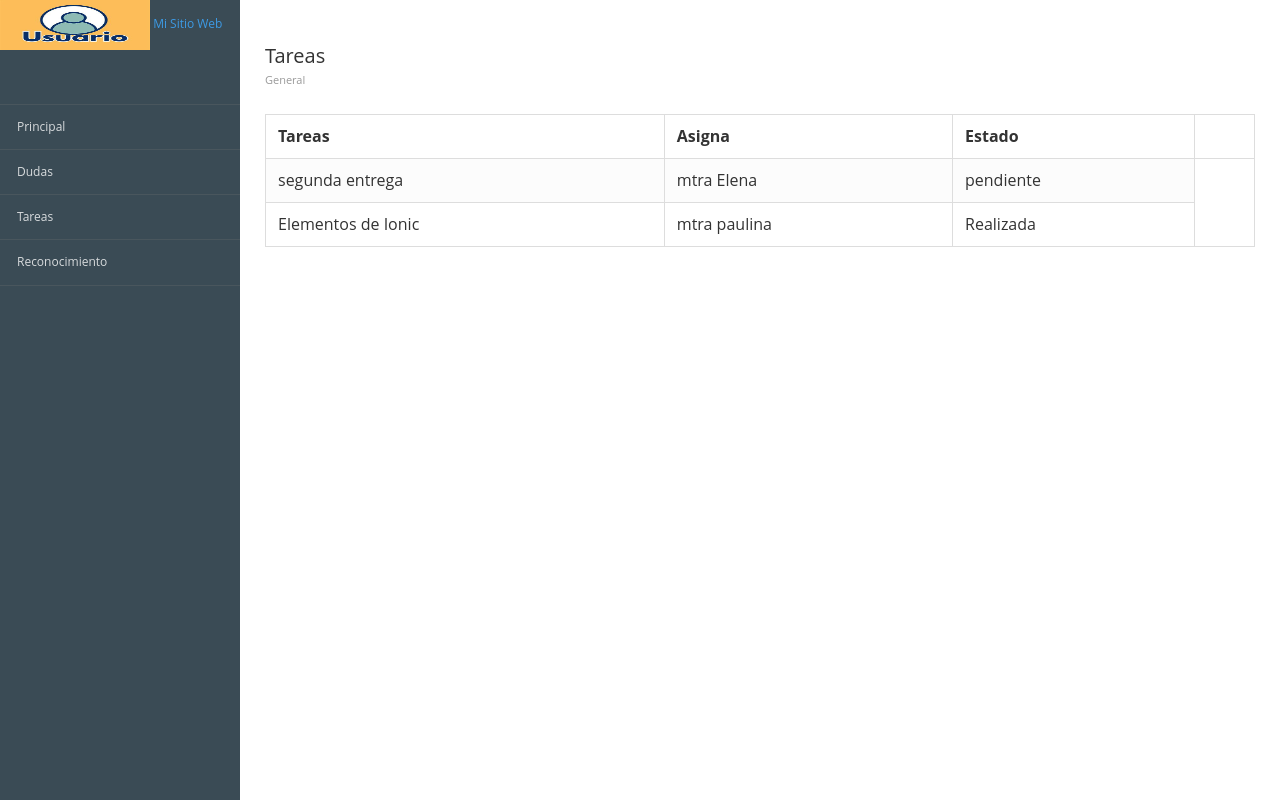
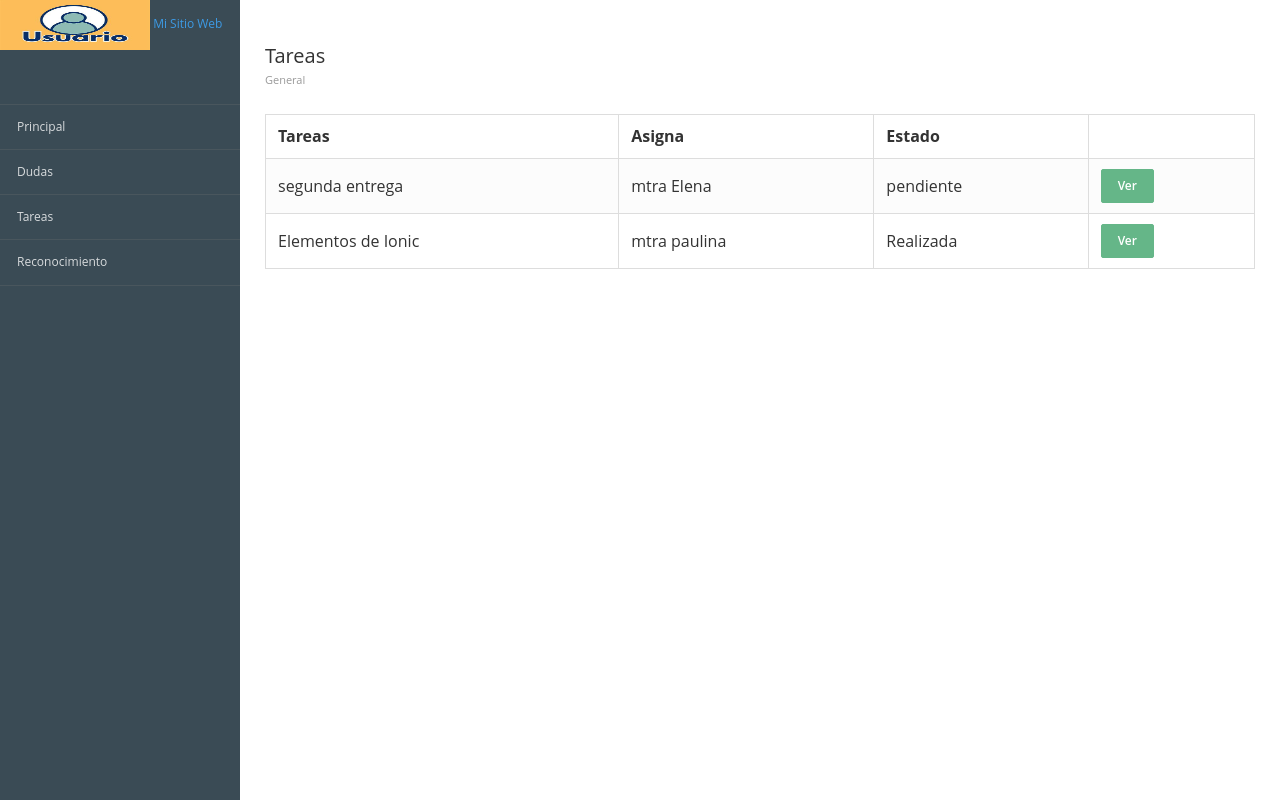
Before and after one commit to LuisMox-ctr/JardinDeNinos1, a Django app: page /tareas/ in a window 1280 px wide. Run offline with Django 5.2, Linux system fonts and the light colour scheme; some libraries are stand-ins or nearby versions.

Commit message:
boton "ver mas" en tareas

```diff
--- a/inicio/templates/inicio/tareas.html
+++ b/inicio/templates/inicio/tareas.html
@@ -29,11 +29,13 @@
             <td>segunda entrega </td>
             <td>mtra Elena</td>
             <td>pendiente</td>
+            <td><button class="btn btn-success">Ver</button></td>
         </tr>
         <tr>
             <td>Elementos de Ionic</td>
             <td>mtra paulina</td>
             <td>Realizada</td>
+            <td><button class="btn btn-success">Ver</button></td>
         </tr>
     </table>
 </div>
```
